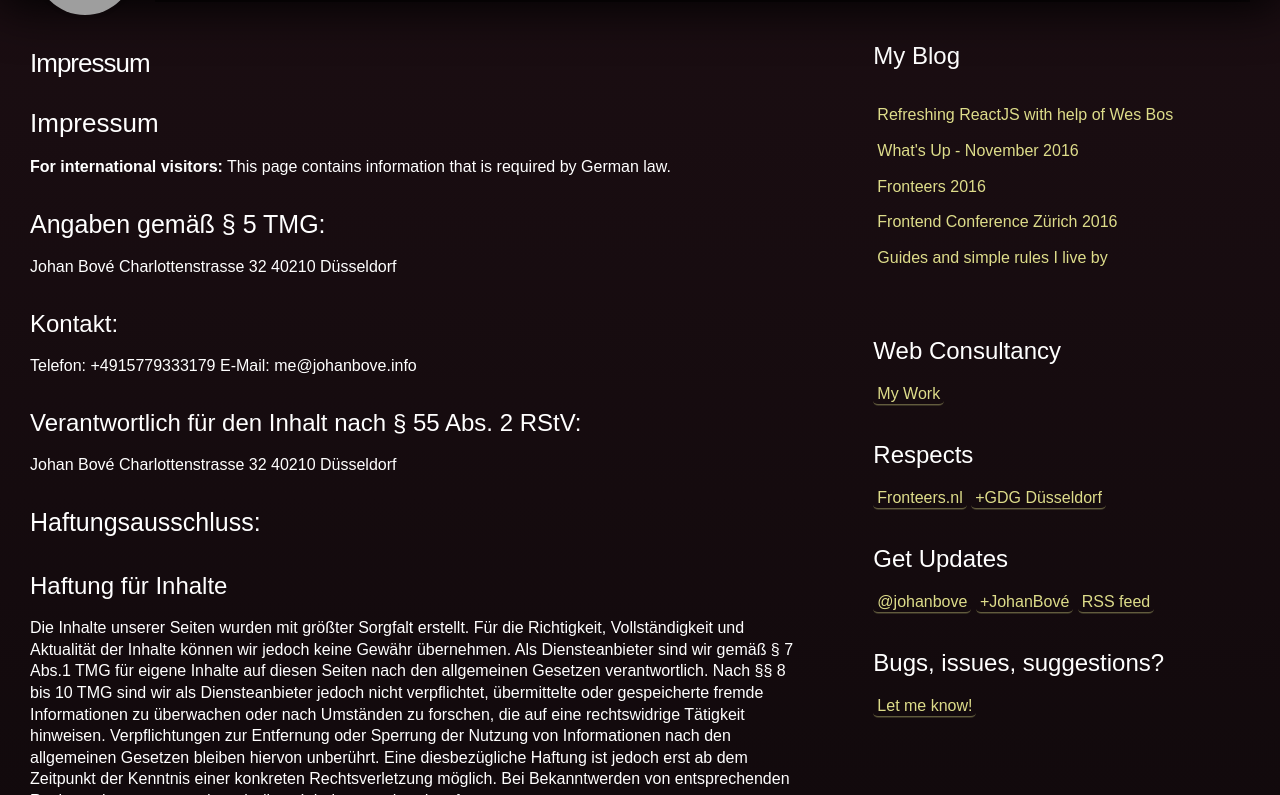
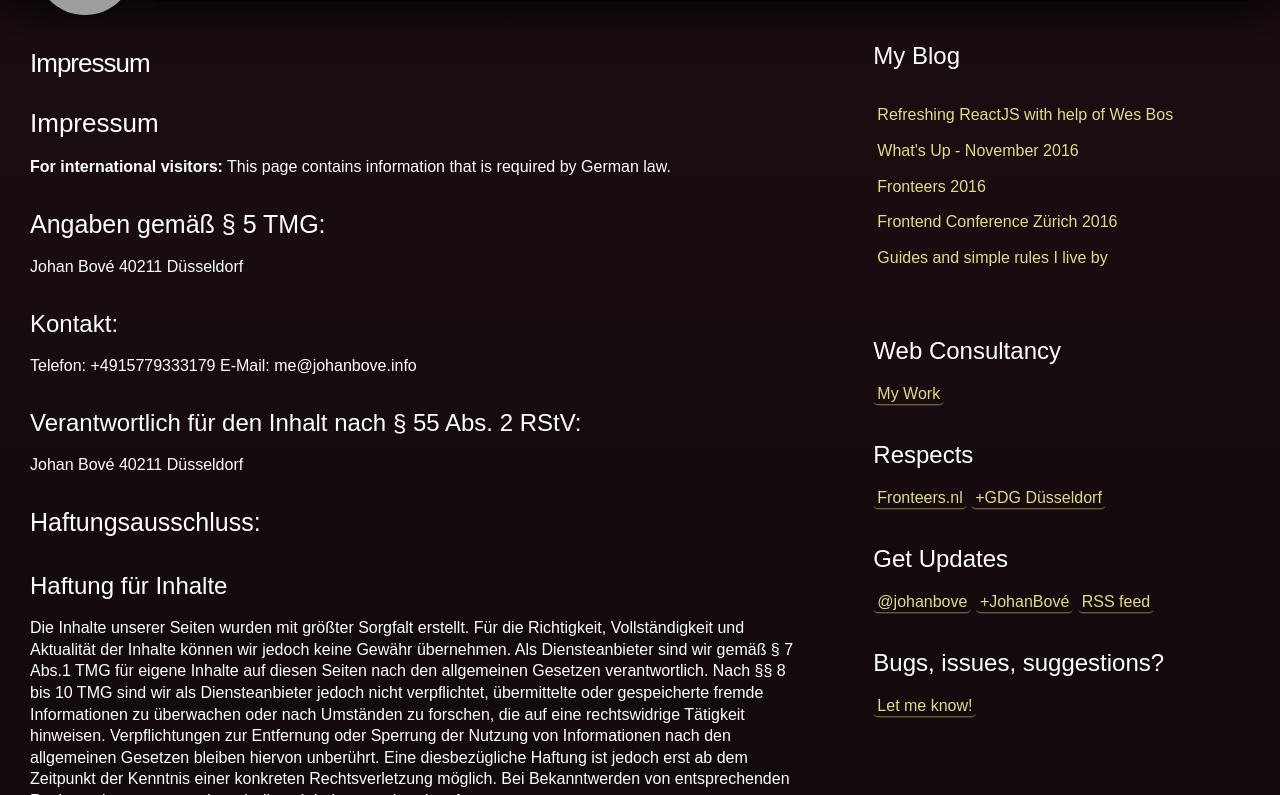
Before and after one commit to johanbove/johanbove.github.io, a Jekyll site: the page built from impressum.markdown, in a window 1280 px wide and 900 px high, cut to the strip 105-900 px from the top of the window. Built offline with Jekyll 4.4.1, drawn with Linux system fonts in a browser that asks for light colours; our own code applies the rules of GitHub Pages for plain Markdown files; grey boxes are pictures that could not be loaded.

Commit message:
Update impressum

```diff
--- a/impressum.markdown
+++ b/impressum.markdown
@@ -11,8 +11,7 @@ desc: "Legal information for Germany"
 ## Angaben gemäß § 5 TMG:
 
 Johan Bové
-Charlottenstrasse 32
-40210 Düsseldorf
+40211 Düsseldorf
 
 ### Kontakt:
 Telefon: +4915779333179
@@ -21,8 +20,7 @@ E-Mail: me@johanbove.info
 ### Verantwortlich für den Inhalt nach § 55 Abs. 2 RStV:
 
 Johan Bové
-Charlottenstrasse 32
-40210 Düsseldorf
+40211 Düsseldorf
 
 ## Haftungsausschluss:
 
```
